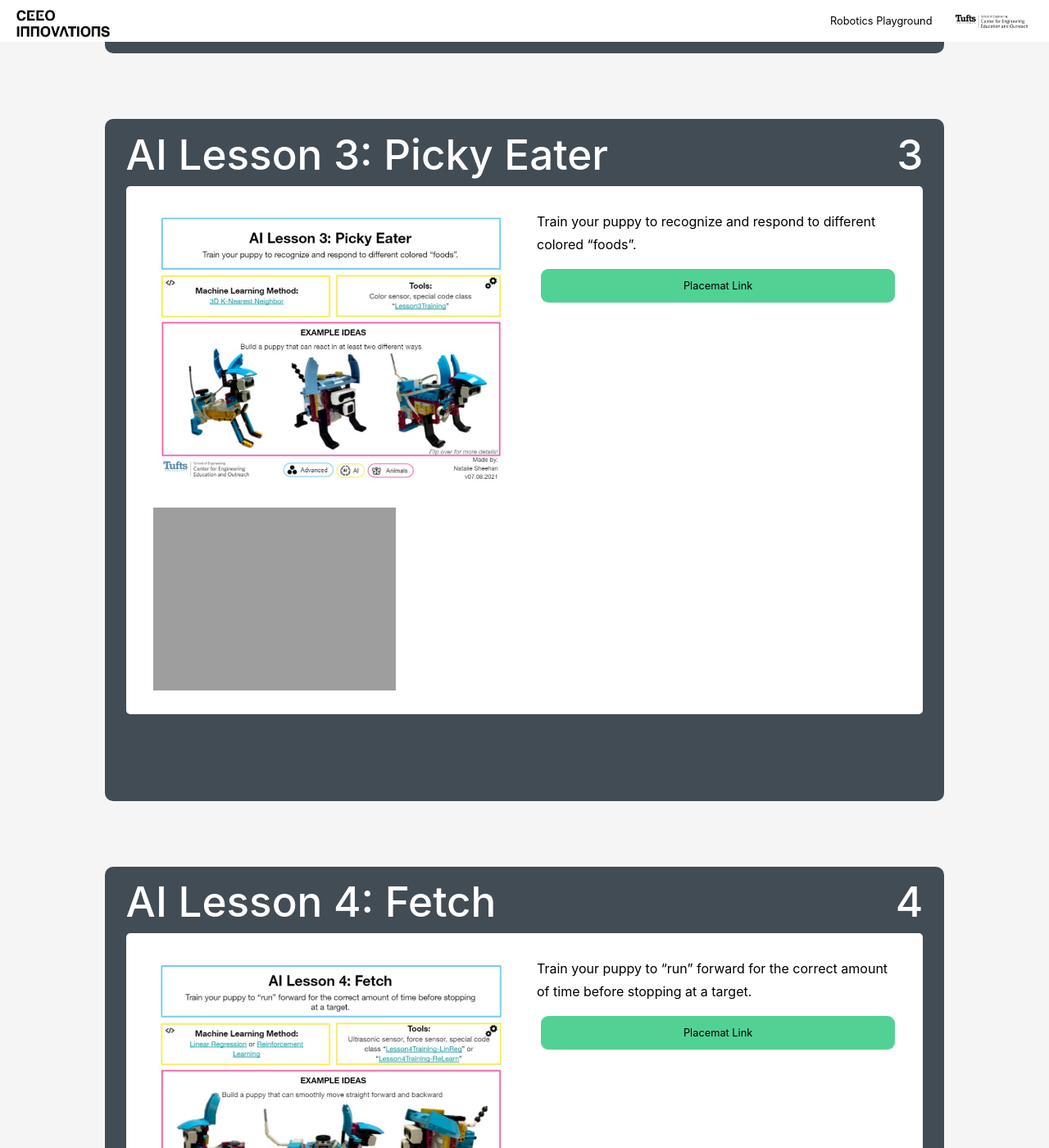
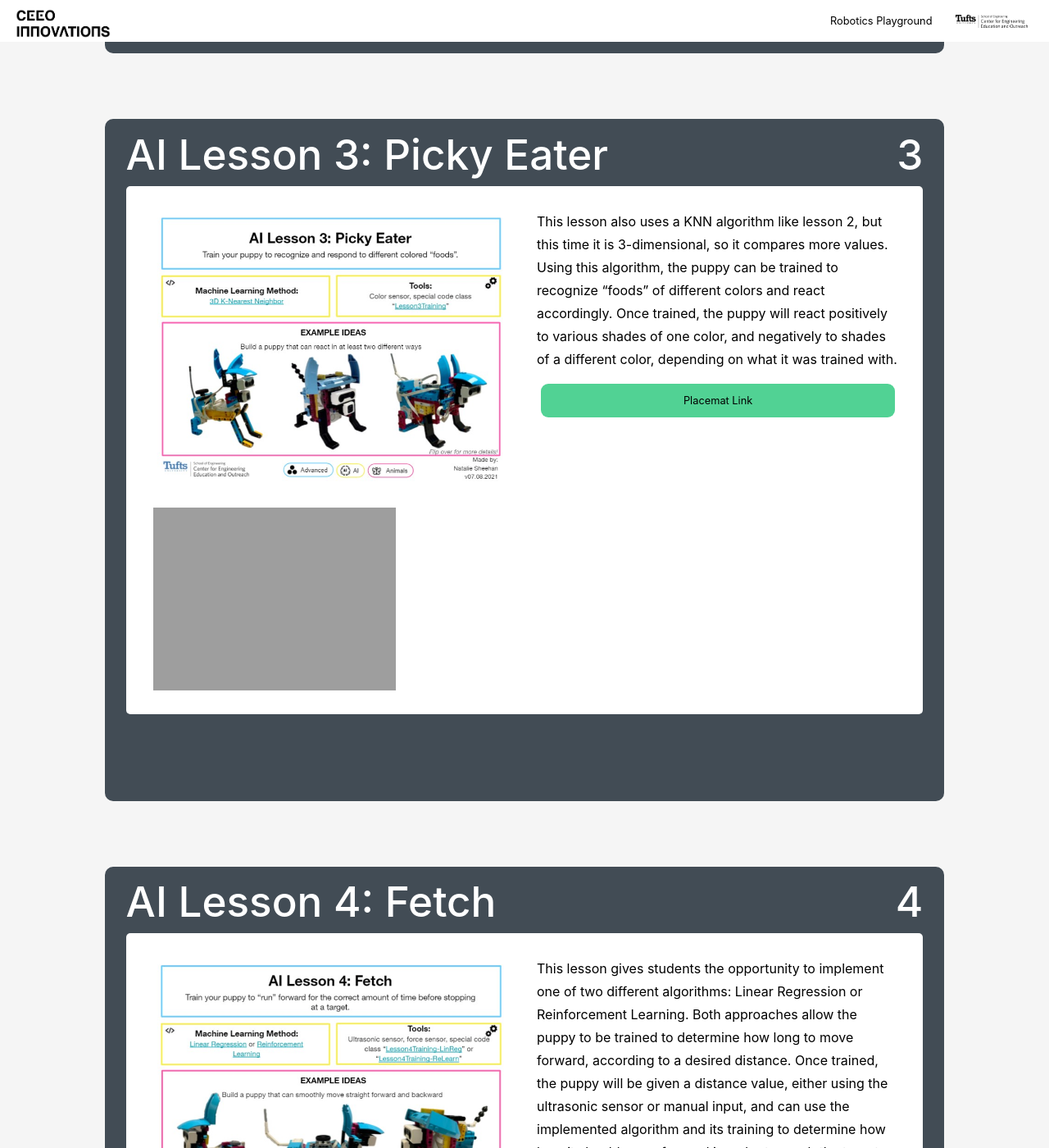
Before and after one commit to ceeoinnovations/RoboticsPlayground, a Jekyll site: the page built from _playlists/SpikeAIPuppy.md, in a window 1280 px wide and 1400 px high, scrolled down 2435 px. Shown: the whole window at 82% size. Built offline with Jekyll 4.4.1, drawn with Linux system fonts in a browser that asks for light colours; some of the changed text lies outside the part shown; grey boxes are pictures that could not be loaded.

Commit message:
Update SpikeAIPuppy.md

```diff
--- a/_playlists/SpikeAIPuppy.md
+++ b/_playlists/SpikeAIPuppy.md
@@ -15,7 +15,7 @@
 : AI Lesson 1: Sit
 
 description
-: Train your puppy to sit based on where you hold your hand out in front of it.
+: This lesson utilizes Nearest Centroid Classification to train the puppy to learn commands for sit and stand, based on how far your hand is from the distance sensor. Once trained, the puppy will be able to sit and stand based on your commands.
 
 placematlinks
 : [Placemat Link](https://docs.google.com/presentation/d/1UR_DQkpuBaJWDXFj7jMlrF5njVUwg9hvgi2SiHq_-gQ/edit#slide=id.gb8126a8c55_0_90)
@@ -32,7 +32,7 @@
 : AI Lesson 2: Pet the Puppy
 
 description
-: Train your puppy to recognize two types of petting: short pats and long strokes.
+: This lesson uses a 1-dimensional K-Nearest Neighbor (KNN) algorithm to train the puppy to learn the difference between a “pat” and a “stroke”. Once trained, the puppy will react differently to a short press (pat) and a long press (stroke) of the force sensor.
 
 placematlinks
 : [Placemat Link](https://docs.google.com/presentation/d/1je-fzaUMyjK8FQvnuY2Yvd0uZLm0-lYTxM7qNJnq5eY/edit#slide=id.ge3d79526d7_0_91)
@@ -49,7 +49,7 @@
 : AI Lesson 3: Picky Eater
 
 description
-: Train your puppy to recognize and respond to different colored “foods”.
+: This lesson also uses a KNN algorithm like lesson 2, but this time it is 3-dimensional, so it compares more values. Using this algorithm, the puppy can be trained to recognize “foods” of different colors and react accordingly. Once trained, the puppy will react positively to various shades of one color, and negatively to shades of a different color, depending on what it was trained with.
 
 placematlinks
 : [Placemat Link](https://docs.google.com/presentation/d/17kUr2bXnRiifOLSbBnB5BNrdE5JjLImObAXUMQLmXkg/edit#slide=id.ge4342160e1_0_90)
@@ -66,8 +66,7 @@
 : AI Lesson 4: Fetch
 
 description
-: Train your puppy to “run” forward for the correct amount of time before stopping at a target.
-
+: This lesson gives students the opportunity to implement one of two different algorithms: Linear Regression or Reinforcement Learning. Both approaches allow the puppy to be trained to determine how long to move forward, according to a desired distance. Once trained, the puppy will be given a distance value, either using the ultrasonic sensor or manual input, and can use the implemented algorithm and its training to determine how long it should move forward in order to reach the target distance.
 
 placematlinks
 : [Placemat Link](https://docs.google.com/presentation/d/18e0KlM8rbYiJMf5pchH8Domn1UIcuzo6sTm7Fg4RgSI/edit#slide=id.ge2b5783bb5_0_90)
```
